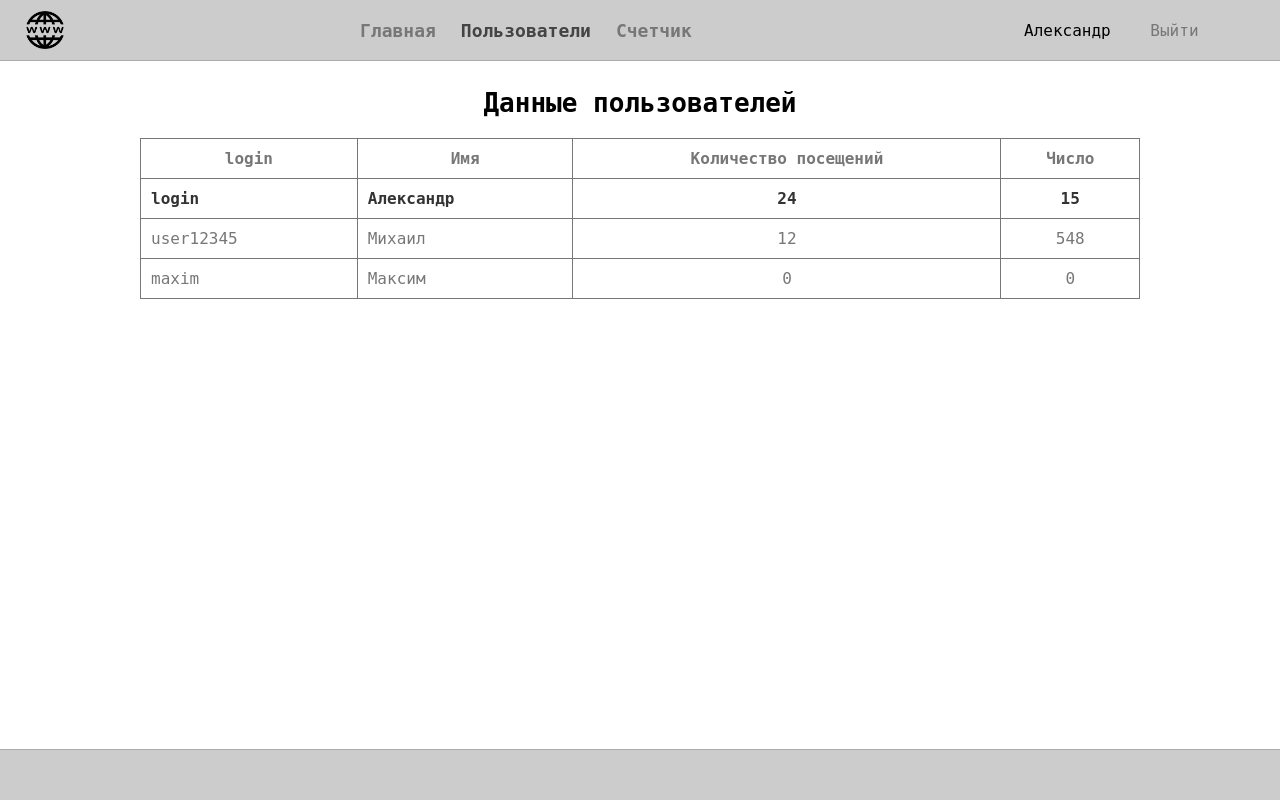
After one commit to alexander-kartavtsev/php, a PHP site: page /users.php in a window 1280 px wide. The commit adds this page. Run offline with PHP 8.4, Linux system fonts and the light colour scheme.

Commit message:
Добавил страницы users и counter. Настроил меню

```diff
--- a/layout/header.php
+++ b/layout/header.php
@@ -1,3 +1,7 @@
+<?php
+$currentUri = $_SERVER["REQUEST_URI"];
+$arMenu     = include $_SERVER['DOCUMENT_ROOT'] . '/menu/main.php';
+?>
 <!DOCTYPE html>
 <html lang="en">
 <head>
@@ -9,23 +13,27 @@
 <body>
 <header>
     <div class="logo">
+        <? if ($currentUri !== '/') { ?>
+            <a href="/">
+        <? } ?>
         <img src="/images/logo.png">
+        <? if ($currentUri !== '/') { ?>
+            </a>
+        <? } ?>
     </div>
     <div class="navigation">
         <ul class="main_menu">
-            <li>
-                Главная
-            </li>
-            <li>
-                <a href="users.html">
-                    Пользователи
-                </a>
-            </li>
-            <li>
-                <a href="counter.html">
-                    Счетчик
-                </a>
-            </li>
+            <? foreach ($arMenu as $menuItem) { ?>
+                <li>
+                <? if ($currentUri !== $menuItem['uri']) { ?>
+                    <a href="<?= $menuItem['uri'] ?>">
+                <? }
+                     echo $menuItem['title'];
+                if ($currentUri !== $menuItem['uri']) { ?>
+                    </a>
+                <? } ?>
+                </li>
+            <? } ?>
         </ul>
     </div>
     <div class="auth">
--- /dev/null
+++ b/menu/main.php
@@ -0,0 +1,6 @@
+<?php
+return [
+    'main'    => ['title' => 'Главная', 'uri' => '/'],
+    'users'   => ['title' => 'Пользователи', 'uri' => '/users.php'],
+    'counter' => ['title' => 'Счетчик', 'uri' => '/counter.php'],
+];
--- /dev/null
+++ b/users.php
@@ -0,0 +1,35 @@
+<?php
+require $_SERVER['DOCUMENT_ROOT'] . '/layout/header.php';
+?>
+    <div class="page_content users_page">
+      <h1>Данные пользователей</h1>
+      <table class="users_data">
+        <tr>
+          <th>login</th>
+          <th>Имя</th>
+          <th>Количество посещений</th>
+          <th>Число</th>
+        </tr>
+        <tr class="current">
+          <td class="login">login</td>
+          <td class="name">Александр</td>
+          <td class="visits_count">24</td>
+          <td class="simple_number">15</td>
+        </tr>
+        <tr>
+          <td class="login">user12345</td>
+          <td class="name">Михаил</td>
+          <td class="visits_count">12</td>
+          <td class="simple_number">548</td>
+        </tr>
+        <tr>
+          <td class="login">maxim</td>
+          <td class="name">Максим</td>
+          <td class="visits_count">0</td>
+          <td class="simple_number">0</td>
+        </tr>
+      </table>
+
+    </div>
+<?php
+require $_SERVER['DOCUMENT_ROOT'] . '/layout/footer.php';
```
Also changed, not shown: counter.php (added, +24 -0 lines).
